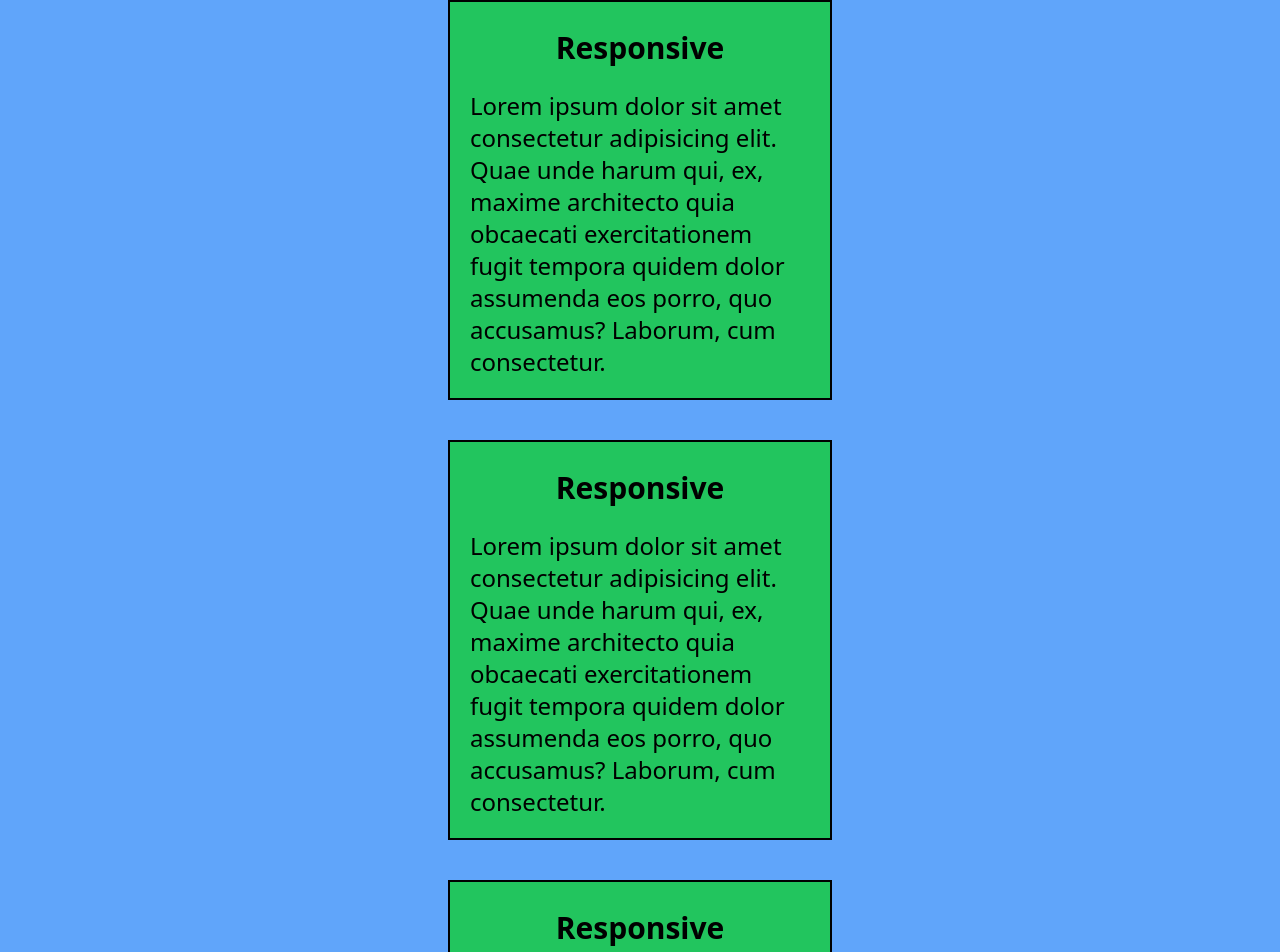
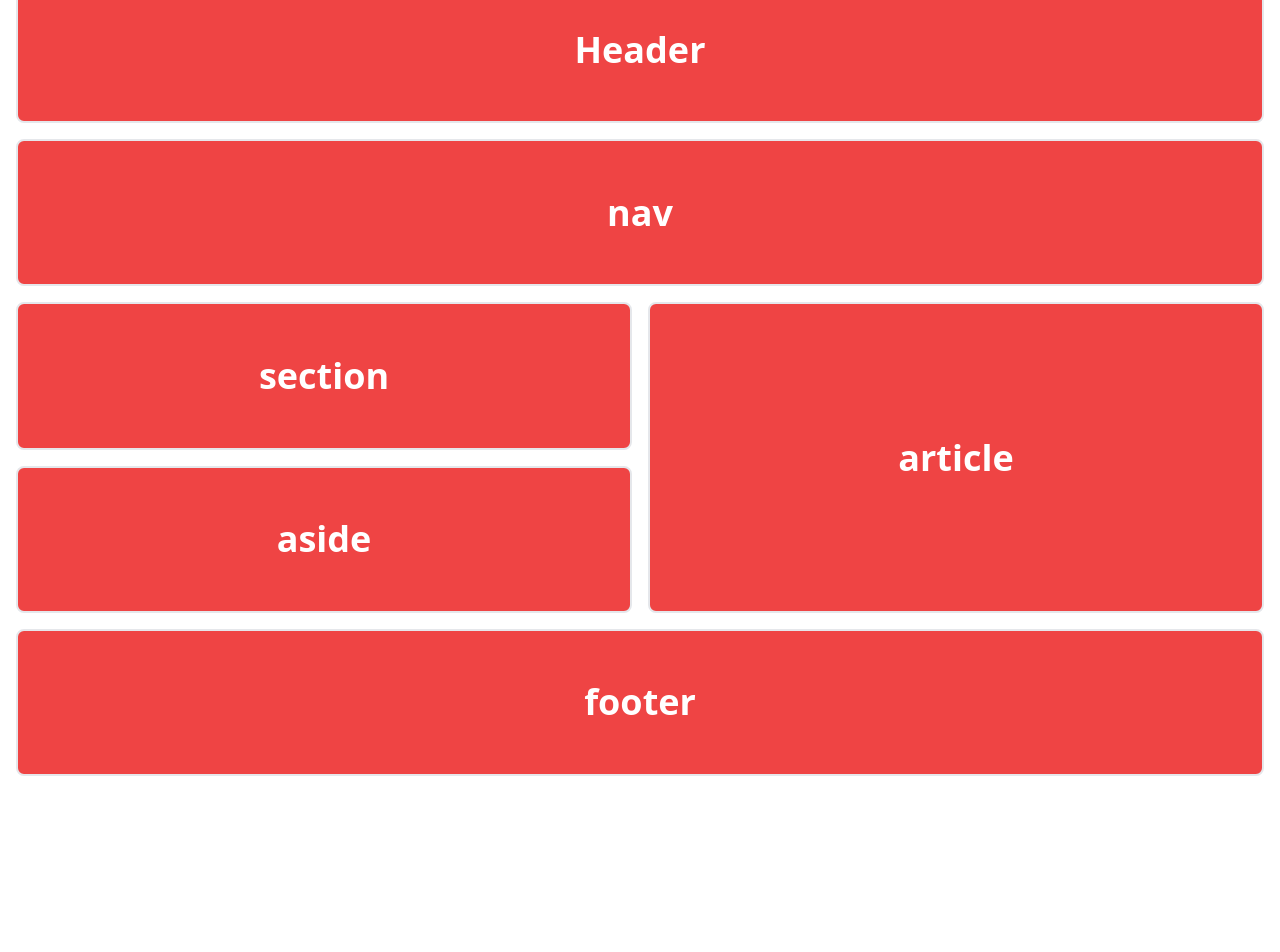
Before and after one commit to r-alejandro-castro/curso-tailwind, a website: page pruebas/src/index.html in a window 1280 px wide. Shown: the part 40-992 px from the top of the page. After the commit the page ends 832 px from the top, so only its background shows below. Drawn offline with Linux system fonts and the light colour scheme.

```diff
--- a/pruebas/package.json
+++ b/pruebas/package.json
@@ -1,6 +1,6 @@
 {
 	"devDependencies": {
-		"tailwindcss": "^3.4.13"
+		"tailwindcss": "^3.4.16"
 	},
 	"dependencies": {
 		"arg": "^5.0.2"
--- a/pruebas/src/index.html
+++ b/pruebas/src/index.html
@@ -8,51 +8,16 @@
 
     <title>tailwindcss</title>
 </head>
-<body class="sm:bg-blue-600 md:bg-blue-500 lg:bg-blue-400">
-
-    <section  class="laptop:flex">
-        <div
-        class="border-2 border-black p-5 w-80 mx-auto bg-green-500 mt-10 lg:w-96"
-        >
-            <h2
-            class="text-xl text-black font-bold text-center p-2 sm:text-2xl lg:text-3xl"
-            >
-                Responsive
-            </h2>
-            <p
-            class="mt-4 text-black md:text-2xl"
-            >
-                Lorem ipsum dolor sit amet consectetur adipisicing elit. Quae unde harum qui, ex, maxime architecto quia obcaecati exercitationem fugit tempora quidem dolor assumenda eos porro, quo accusamus? Laborum, cum consectetur.
-            </p>
-        </div>
-        <div
-        class="border-2 border-black p-5 w-80 mx-auto bg-green-500 mt-10 lg:w-96"
-        >
-            <h2
-            class="text-xl text-black font-bold text-center p-2 sm:text-2xl lg:text-3xl"
-            >
-                Responsive
-            </h2>
-            <p
-            class="mt-4 text-black md:text-2xl"
-            >
-                Lorem ipsum dolor sit amet consectetur adipisicing elit. Quae unde harum qui, ex, maxime architecto quia obcaecati exercitationem fugit tempora quidem dolor assumenda eos porro, quo accusamus? Laborum, cum consectetur.
-            </p>
-        </div>
-        <div
-        class="border-2 border-black p-5 w-80 mx-auto bg-green-500 mt-10 lg:w-96"
-        >
-            <h2
-            class="text-xl text-black font-bold text-center p-2 sm:text-2xl lg:text-3xl"
-            >
-                Responsive
-            </h2>
-            <p
-            class="mt-4 text-black md:text-2xl"
-            >
-                Lorem ipsum dolor sit amet consectetur adipisicing elit. Quae unde harum qui, ex, maxime architecto quia obcaecati exercitationem fugit tempora quidem dolor assumenda eos porro, quo accusamus? Laborum, cum consectetur.
-            </p>
-        </div>
-    </section>
-    </body>
+<body class="p-4">
+    <div class="grid grid-cols-2 gap-4 h-[100vh]">
+        <!-- Padre -->
+        <div class="card col-span-2">Header</div>
+        <!-- Hijo -->
+        <div class="card col-span-2">nav</div>
+        <div class="card">section</div>
+        <div class="card row-[3/5] col-start-2">article</div>
+        <div class="card">aside</div>
+        <div class="card col-span-2">footer</div>
+    </div>
+</body>
 </html>
--- a/pruebas/src/input.css
+++ b/pruebas/src/input.css
@@ -1,3 +1,10 @@
+
 @tailwind base;
 @tailwind components;
 @tailwind utilities;
+
+@layer components {
+    .card {
+        @apply bg-red-500 grid place-content-center rounded-lg text-white font-bold border-2 text-4xl;
+    }
+}
```
Also changed, not shown: pruebas/pnpm-lock.yaml, pruebas/src/output.css.
